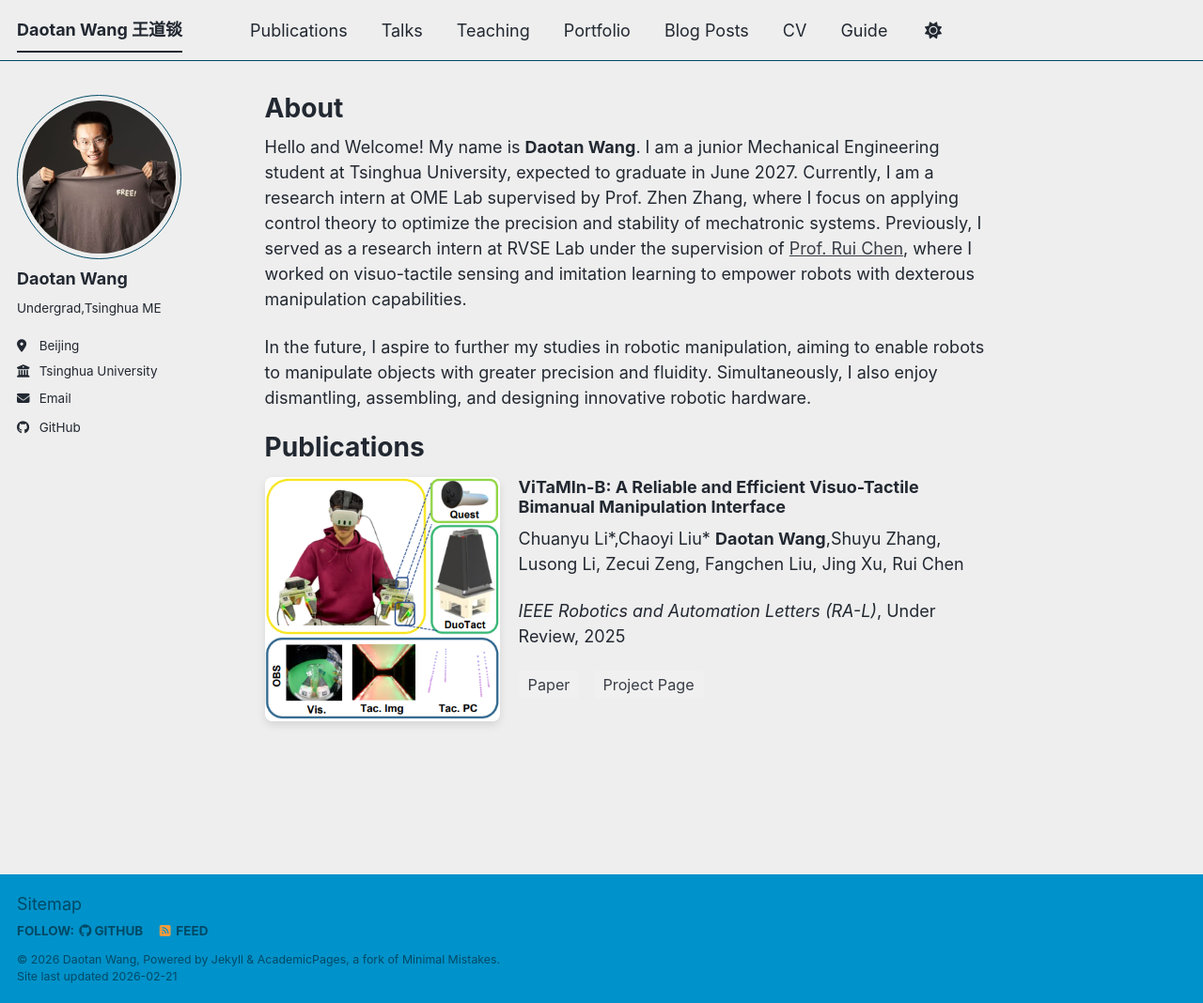
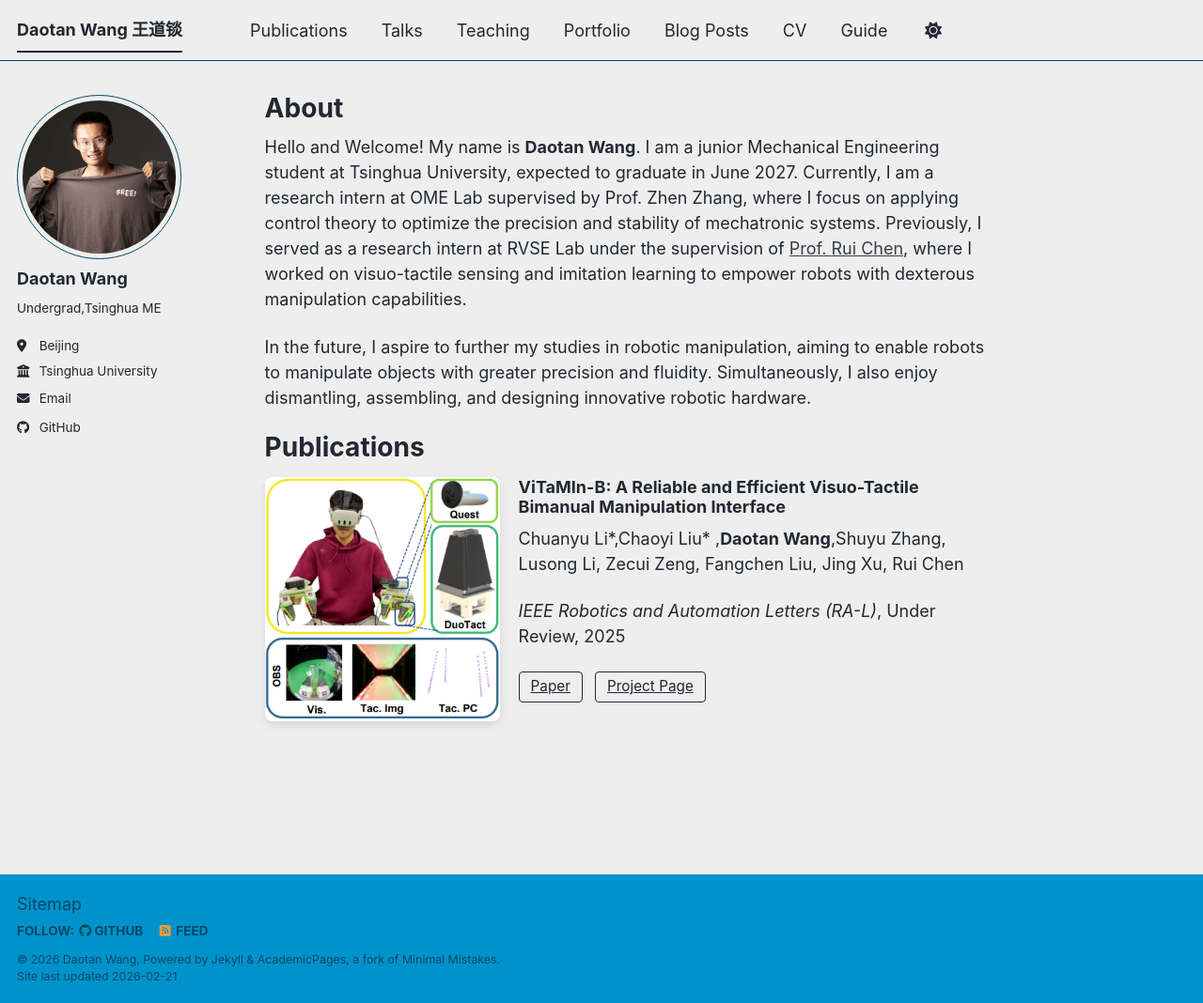
Before and after one commit to wangdt23/wangdt23.github.io, a Jekyll site: the page built from _pages/about.md, in a window 1280 px wide and 1068 px high. Shown: the whole window at 94% size. Built offline with Jekyll 4.4.1, drawn with Linux system fonts in a browser that asks for light colours; a script bundle is joined from its source files by our own code; library files that are not in the unit come from our copies; some of the changed lines change nothing that is shown.

Commit message:
Update about.md

```diff
--- a/_pages/about.md
+++ b/_pages/about.md
@@ -20,13 +20,34 @@ In the future, I aspire to further my studies in robotic manipulation, aiming to
      </div>    <!-- 右侧：文字信息 -->
      <div style="flex: 2; min-width: 300px;">
          <h3 style="margin-top: 0;">ViTaMIn-B: A Reliable and Efficient Visuo-Tactile Bimanual Manipulation Interface</h3>
-         <p>Chuanyu Li*,Chaoyi Liu* <strong>Daotan Wang</strong>,Shuyu Zhang, Lusong Li, Zecui Zeng, Fangchen Liu, Jing Xu, Rui Chen</p>
+         <p>Chuanyu Li*,Chaoyi Liu* ,<strong>Daotan Wang</strong>,Shuyu Zhang, Lusong Li, Zecui Zeng, Fangchen Liu, Jing Xu, Rui Chen</p>
          <p><i>IEEE Robotics and Automation Letters (RA-L)</i>, Under Review, 2025</p>
          <!-- 按钮链接 -->
-         <div style="margin-top: 15px;">
-             <a href="https://arxiv.org/abs/2511.05858" style="padding: 5px 10px; background: #f0f0f0; border-radius: 4px; text-decoration: none; font-size: 0.9em; margin-right: 10px;">Paper</a>
-             <a href="https://chuanyune.github.io/ViTaMIn-B_page/" style="padding: 5px 10px; background: #f0f0f0; border-radius: 4px; text-decoration: none; font-size: 0.9em; margin-right: 10px;">Project Page</a>
-         </div>
+         <style>
+  /* 在这里定义一个自适应类，如果你的 markdown 渲染器支持 style 标签 */
+  .pub-btn {
+    display: inline-block;
+    padding: 4px 12px;
+    margin-right: 8px;
+    margin-bottom: 8px;
+    border: 1px solid currentColor; /* 关键：边框颜色跟随文字颜色 */
+    border-radius: 4px;
+    text-decoration: none;
+    font-size: 0.85em;
+    color: inherit; /* 关键：文字颜色跟随主题 */
+    transition: all 0.2s ease;
+  }
+  .pub-btn:hover {
+    background-color: rgba(128, 128, 128, 0.1); /* 鼠标悬停时有一点点阴影 */
+    text-decoration: none;
+  }
+</style>
+
+<div style="margin-top: 15px;">
+  <a href="https://arxiv.org/abs/2511.05858" class="pub-btn">Paper</a>
+  <a href="https://chuanyune.github.io/ViTaMIn-B_page/" class="pub-btn">Project Page</a>
+</div>
      </div>
 </div>
+
 <hr style="border: 0; border-top: 1px solid #eee; margin: 40px 0;">  <!-- 下一篇论文重复上面的 div 结构即可 -->
```
